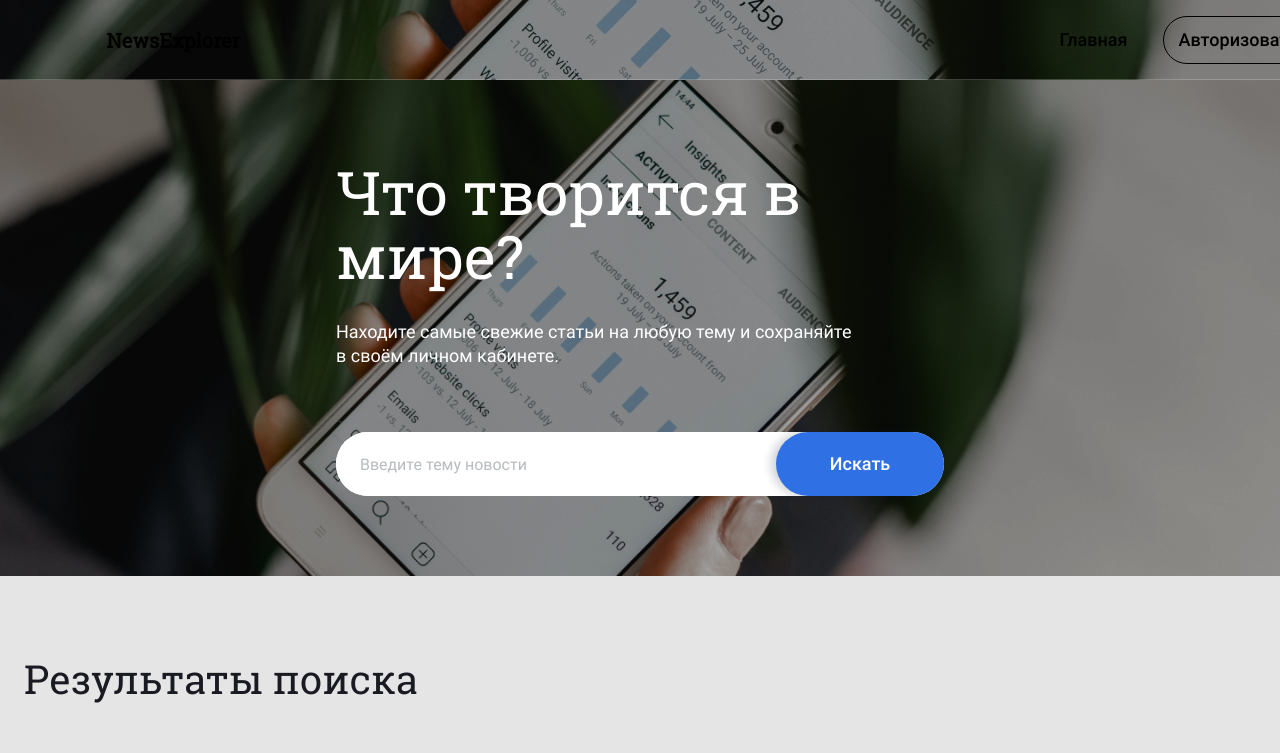
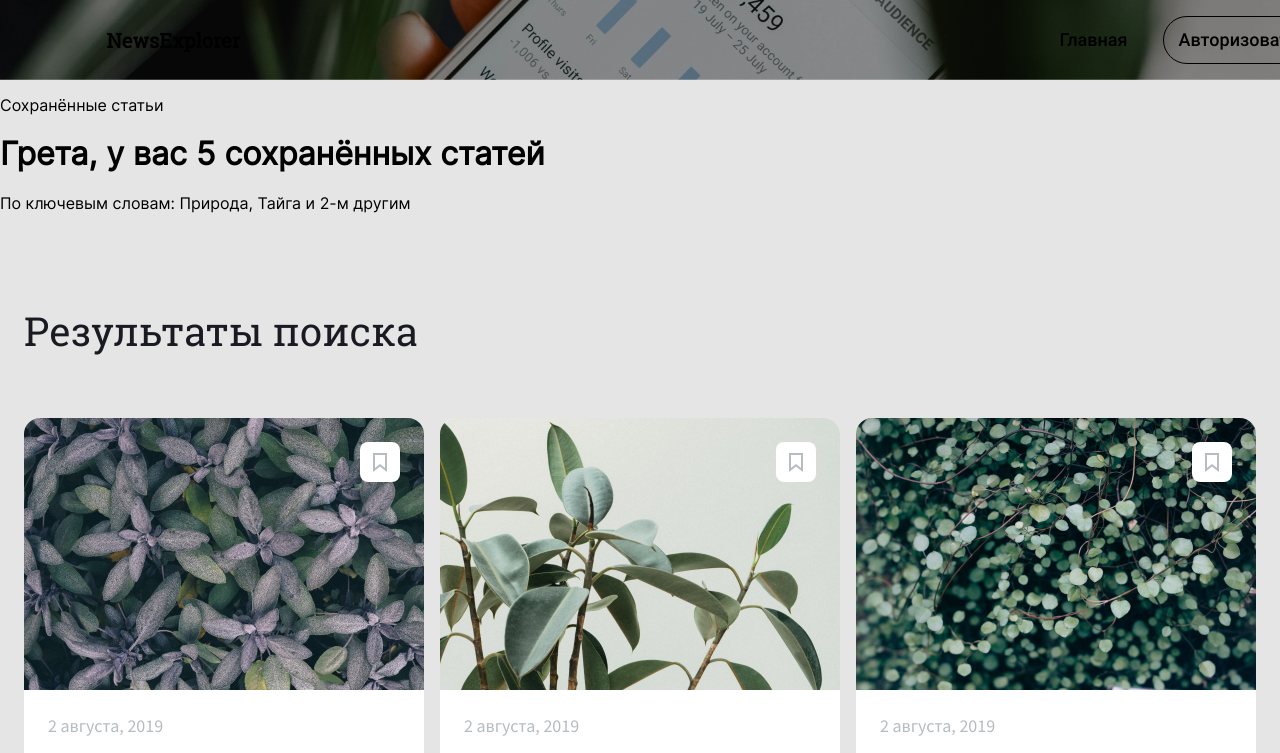
Before and after one commit to Vladimir-art/news-explorer-frontend, a React (Create React App) app: page / in a window 1280 px wide. Shown: the top 753 px of the page. Built offline with nearby package versions, Linux system fonts and the light colour scheme.

Commit message:
SavedNewsHeader markup

```diff
--- a/src/components/Main/Main.js
+++ b/src/components/Main/Main.js
@@ -1,14 +1,16 @@
 import React from 'react';
-import SearchForm from '../SearchForm/SearchForm';
+// import SearchForm from '../SearchForm/SearchForm';
 import Preloader from '../Preloader/Preloader';
 import PageNotFound from '../PageNotFound/PageNotFound';
 import SearchingResults from '../SearchingResults/SearchingResults';
+import SavedNewsHeader from '../SavedNewsHeader/SavedNewsHeader';
 import About from '../About/About';
 
 function Main() {
   return (
     <main className="main">
-      <SearchForm />
+      {/* <SearchForm /> */}
+      <SavedNewsHeader />
       <Preloader />
       <PageNotFound />
       <SearchingResults />
--- a/src/components/SavedNewsHeader/SavedNewsHeader.js
+++ b/src/components/SavedNewsHeader/SavedNewsHeader.js
@@ -2,8 +2,18 @@ import React from 'react';
 
 function SavedNewsHeader() {
   return (
-    <>
-    </>
+    <section className="saved-articles">
+      <div className="saved-articles__container">
+        <p className="saved-articles__title">Сохранённые статьи</p>
+        <h1 className="saved-articles__greeting">Грета, у вас&nbsp;<span className="saved-articles__count">5</span> сохранённых статей</h1>
+        <p className="saved-articles__text">
+          По ключевым словам:
+          <span className="saved-articles__keyword">&nbsp;Природа</span>,
+          <span className="saved-articles__keyword">&nbsp;Тайга</span>&nbsp;и
+          <span className="saved-articles__keyword">&nbsp;2</span>-м другим
+        </p>
+      </div>
+    </section>
   );
 }
 
```
